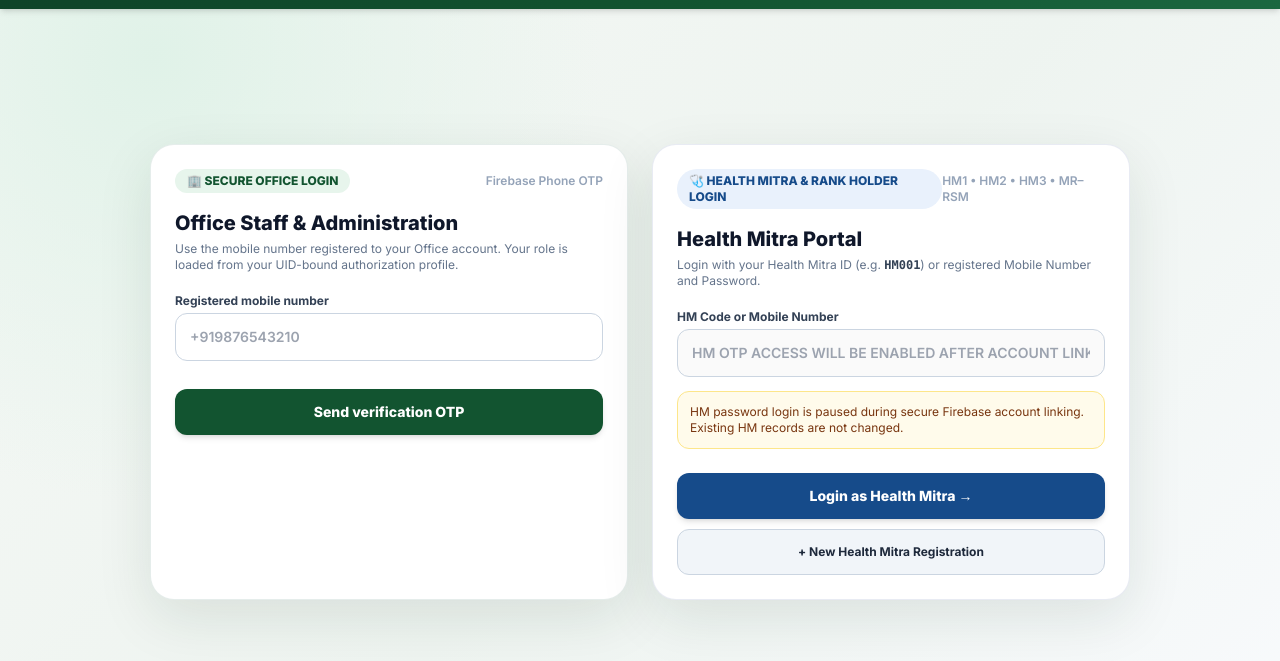
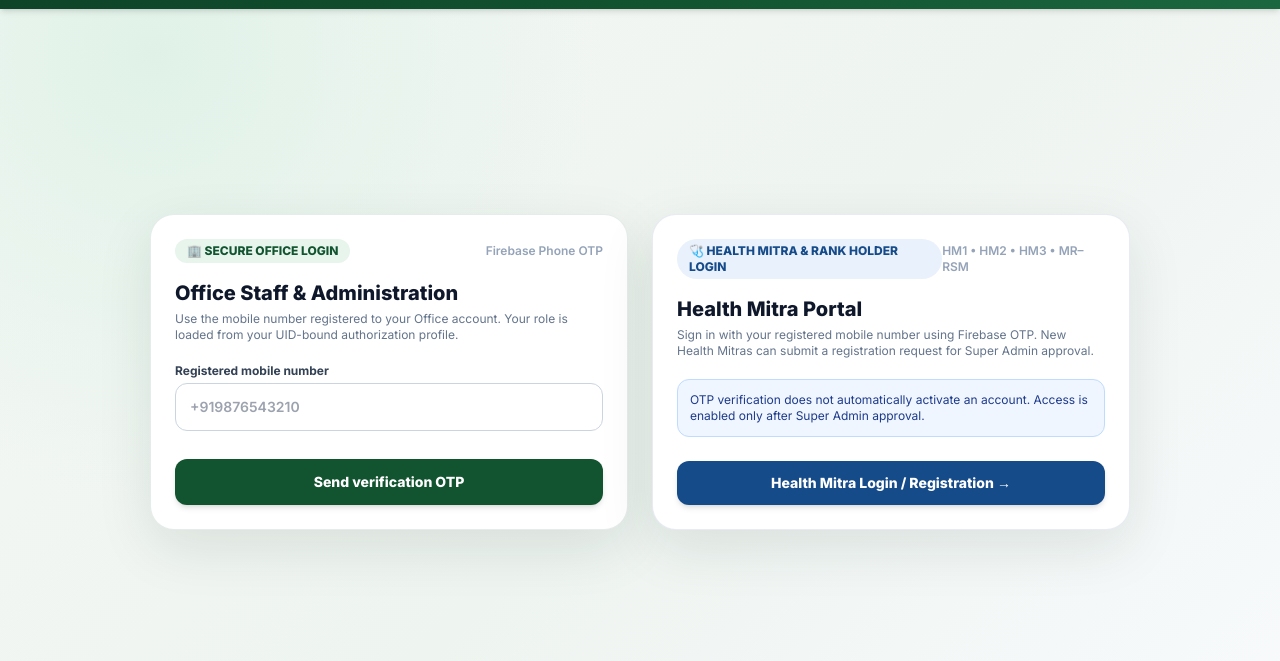
Before and after one commit to cyberspacebelda-dot/UB-Website, a website with bundled scripts: page index.html in a window 1280 px wide. Shown: the part 65-726 px from the top of the page. Built offline with nearby package versions, Linux system fonts and the light colour scheme; no server answers.

Commit message:
Link Health Mitra OTP portal from website login

```diff
--- a/index.html
+++ b/index.html
@@ -186,31 +186,16 @@
           </div>
           <h2 class="text-xl font-extrabold text-slate-900 mb-1">Health Mitra Portal</h2>
           <p class="text-xs text-slate-500 mb-5">
-            Login with your Health Mitra ID (e.g. <code class="font-bold text-slate-700">HM001</code>) or registered Mobile Number and Password.
+            Sign in with your registered mobile number using Firebase OTP. New Health Mitras can submit a registration request for Super Admin approval.
           </p>
-
-          <div class="space-y-3.5">
-            <div>
-              <label class="block text-xs font-bold text-slate-700 mb-1">HM Code or Mobile Number</label>
-              <input id="hmLoginIdInput" type="text" placeholder="HM OTP access will be enabled after account linking" disabled
-                     class="w-full rounded-xl border border-slate-300 px-3.5 py-2.5 text-sm font-semibold uppercase focus:outline-none focus:ring-2 focus:ring-blue-700" />
-            </div>
-
-            <div class="rounded-xl border border-amber-200 bg-amber-50 p-3 text-xs text-amber-900">HM password login is paused during secure Firebase account linking. Existing HM records are not changed.</div>
-
-            <div id="hmLoginError" class="hidden text-xs font-bold text-red-600 bg-red-50 border border-red-200 rounded-xl p-2.5"></div>
+          <div class="rounded-xl border border-blue-200 bg-blue-50 p-3 text-xs text-blue-900">
+            OTP verification does not automatically activate an account. Access is enabled only after Super Admin approval.
           </div>
         </div>
-
         <div class="mt-6 space-y-2.5">
-          <button onclick="window.ubApp.loginHm()" disabled
-                  class="w-full py-3 rounded-xl ub-blue-bg hover:opacity-95 text-white font-extrabold text-sm shadow-md transition">
-            Login as Health Mitra →
-          </button>
-          <button onclick="window.ubApp.openRegisterHmModal()" disabled
-                  class="w-full py-2.5 rounded-xl bg-slate-100 hover:bg-slate-200 text-slate-800 font-bold text-xs border border-slate-300 transition">
-            + New Health Mitra Registration
-          </button>
+          <a href="./hm-auth.html" class="block text-center w-full py-3 rounded-xl ub-blue-bg hover:opacity-95 text-white font-extrabold text-sm shadow-md transition">
+            Health Mitra Login / Registration →
+          </a>
         </div>
       </div>
     </div>
```
